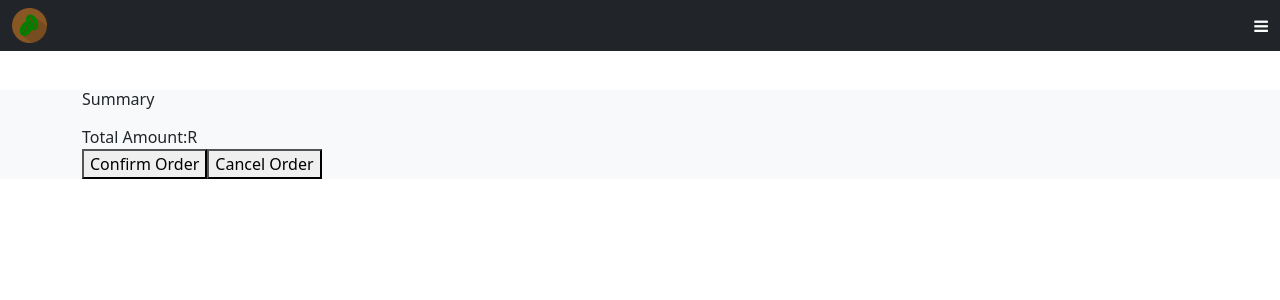
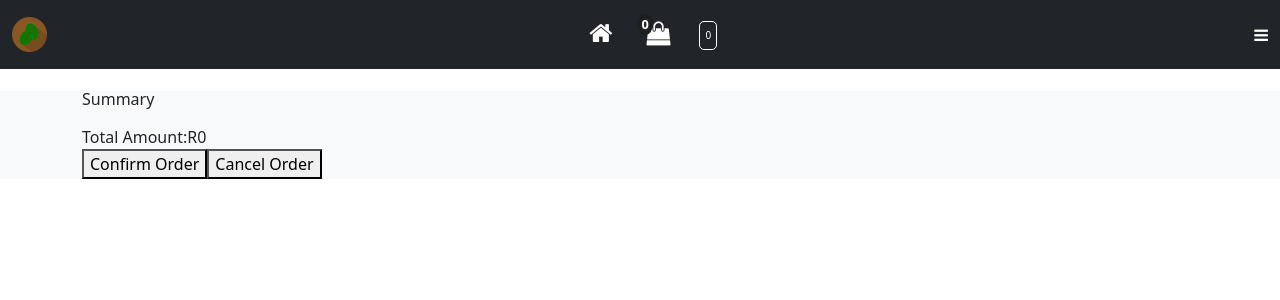
Before and after one commit to Lukhokinase/Angular, an Angular app in the folder my-shop/: page /Checkout in a window 1280 px wide. Shown: the top 300 px of the page. Built offline with nearby package versions, Linux system fonts and the light colour scheme.

Commit message:
view one

```diff
--- a/my-shop/src/app/Components/godcart/godcart.component.html
+++ b/my-shop/src/app/Components/godcart/godcart.component.html
@@ -35,7 +35,7 @@
                                                 <ul>
                                                     <!-- {{ item.name }} -->
                                                     <button (click)="decrementQuantity(item)">-</button>
-                                                    {{ item.qty }}
+                                                    {{ item.quantity }}
                                                     <button (click)="incrementQuantity(item, 1)">+</button>
 
                                                     <button (click)="delete(item)">x</button>
--- a/my-shop/src/app/Components/godcart/godcart.component.ts
+++ b/my-shop/src/app/Components/godcart/godcart.component.ts
@@ -20,8 +20,8 @@ export class GodcartComponent implements OnInit{
    this.items
    this.getAllItem()
    this.calcTotal()
-   const user = this.tokenStorage.getUser()
-   this.userId = user.id
+  //  const user = this.tokenStorage.getUser()
+  //  this.userId = user.id
   }
 
 
@@ -29,6 +29,7 @@ export class GodcartComponent implements OnInit{
 
     return this.bagService.getAllItems()
   }
+
   calcTotal() {
     this.totalAmount = 0
     this.items.forEach((item: {quantity: number, price: number}) => {
@@ -36,14 +37,18 @@ export class GodcartComponent implements OnInit{
 
     return this.items.reduce((acc: any, products: { num: any; }) => (acc += products.num), 0);
   });
-    localStorage.setItem('CartItems', JSON.stringify(this.items))
-    localStorage.setItem('TotalAmount',JSON.stringify(this.totalAmount))
+
+    // localStorage.setItem('CartItems', JSON.stringify(this.items))
+    // localStorage.setItem('TotalAmount',JSON.stringify(this.totalAmount))
 }
 
 
   delete(i:number){
     this.items.splice(i,1);
     this.calcTotal();
+
+    // localStorage.setItem('CartItems', JSON.stringify(this.items))
+    // localStorage.setItem('TotalAmount',JSON.stringify(this.totalAmount))
   }
 
 
--- a/my-shop/src/app/Components/godcheckout/godcheckout.component.ts
+++ b/my-shop/src/app/Components/godcheckout/godcheckout.component.ts
@@ -9,11 +9,11 @@ import { TokenService } from 'src/app/services/token.service';
 })
 export class GodcheckoutComponent implements OnInit {
 
-items = JSON.parse(`${localStorage.getItem('CartItems')}`)
+items = JSON.parse(`${localStorage.getItem('items')}`)
 count = JSON.parse(`${localStorage.getItem('Count')}`)
 userId:any
 //items: any
-totalAmount = JSON.parse(`${localStorage.getItem('TotalAmount')}`)
+totalAmount = this.bagService.totAmount
 
 
   constructor(private bagService: BagService, private tokenService: TokenService){}
--- a/my-shop/src/app/Components/navbar/navbar.component.html
+++ b/my-shop/src/app/Components/navbar/navbar.component.html
@@ -7,7 +7,7 @@
         <span class="navbar-toggler-icon"></span>
       </button> -->
 
-      <div class="expand  d-block d-md-none justify-content-center" id="navbarsExample08">
+      <div class="expand  d-block justify-content-center" id="navbarsExample08">
         <ul class="navbar-nav">
           <li class="nav-item me-2">
             <a class="nav-link" aria-current="page" href="#">
@@ -16,12 +16,14 @@
           </li>
           <li class="nav-item me-2 ">
             <a class="nav-link bag" routerLink="/Cart" >
-                <i class="fa fa-shopping-bag" aria-hidden="true"></i><span class="badge badge-light">{{cartCount | async}}</span>
+                <i class="fa fa-shopping-bag" aria-hidden="true">
+
+                </i><span class="badge badge-light">{{cartCount | async}}</span>
             </a>
           </li>
           <li class="nav-item">
             <a class="nav-link tot" href="#">
-                <i><span class="total">{{cartTotal |async | currency:'R' }}</span></i>
+                <i><span class="total">{{cartTotal |async  }}</span></i>
             </a>
           </li>
 
--- a/my-shop/src/app/Components/navbar/navbar.component.ts
+++ b/my-shop/src/app/Components/navbar/navbar.component.ts
@@ -23,8 +23,8 @@ export class NavbarComponent implements OnInit{
   ngOnInit(): void {
     this.cartCount = this.cartService.getCount();
     this.cartTotal = this.cartService.getTotal();
-    //this.cartTotal;
-    //this.cartCount;
+    this.cartTotal;
+    this.cartCount;
     this.isLoggedIn = !!this.tokenStorage.getToken()
 
     if(this.isLoggedIn){
@@ -32,6 +32,9 @@ export class NavbarComponent implements OnInit{
     this.username = user.username
     console.log(this.username)
   }
+  localStorage.setItem('CartItems', JSON.stringify(this.cartCount))
+  localStorage.setItem('TotalAmount',JSON.stringify(this.cartTotal))
+
   }
 
 
--- a/my-shop/src/app/Components/payment/payment.component.ts
+++ b/my-shop/src/app/Components/payment/payment.component.ts
@@ -1,4 +1,5 @@
 import { Component } from '@angular/core';
+
 
 @Component({
   selector: 'app-payment',
@@ -9,12 +10,10 @@ export class PaymentComponent {
 
 
   totalItems = JSON.parse(`${localStorage.getItem('items')}`)
+
   items: any
-  totalAmount = JSON.parse(`${localStorage.getItem('totalAmount')}`)
-    ngOnInit(): void {
-      this.totalItems
-      this.items =this.totalItems.length
-    }
 
+  totalAmount= JSON.parse(`${localStorage.getItem('items')}`)
 
+  constructor(){}
 }
--- a/my-shop/src/app/Components/viewone/viewone.component.html
+++ b/my-shop/src/app/Components/viewone/viewone.component.html
@@ -6,7 +6,7 @@
         <div class="container px-4 px-lg-5 my-5">
             <div class="row gx-4 gx-lg-5 align-items-center">
                 <div class="col-md-6">
-                    <!-- <img class="card-img-top mb-5 mb-md-0" src="{{product.picture}}" alt="..."> -->
+                    <img class="card-img-top mb-5 mb-md-0" src="{{product.picture}}" alt="...">
                 </div>
                 <div class="col-md-6" *ngIf = "product">
 
--- a/my-shop/src/app/Components/viewone/viewone.component.ts
+++ b/my-shop/src/app/Components/viewone/viewone.component.ts
@@ -13,7 +13,7 @@ export class ViewoneComponent implements OnInit{
   product:any
   items= this.bagService.items
   // bagService: any;
-  constructor( private route: ActivatedRoute, private bagService : BagService, private productService: ProductsService){
+  constructor( private route: ActivatedRoute, private bagService : BagService, private productService: ProductsService ){
 
   }
   ngOnInit(): void {
@@ -32,8 +32,7 @@ export class ViewoneComponent implements OnInit{
   getItem(): void {
     const id = this.route.snapshot.params['id']
     // console.log(id)
-    this.productService.getOne(id)
-    // .subscribe(item => this.product = item);
+    this.productService.getOne(id).subscribe(item => this.product = item);
   }
 
 }
--- a/my-shop/src/app/services/bag.service.ts
+++ b/my-shop/src/app/services/bag.service.ts
@@ -53,8 +53,8 @@ addToCart(product: any ) {
   this.totAmount = 0
   this.items.forEach((item:any) => {
     this.totAmount += (item.price * item.quantity)
-    //this.cartTotal.next(this.totAmount);
-    console.log(this.totAmount)
+    this.cartTotal.next(this.totAmount);
+    // console.log(this.totAmount)
     localStorage.setItem('TotalAmount',JSON.stringify(this.totAmount))
   })
 
--- a/my-shop/src/app/services/products.service.ts
+++ b/my-shop/src/app/services/products.service.ts
@@ -25,7 +25,7 @@ export class ProductsService {
   };
 
   getOne(id:any): Observable<Item> {
-    return this.http.get<Item>(apiUrl+ '/'+ id)
+    return this.http.get<Item>(apiUrl+ id)
   }
 
   deleteOne(id: any):Observable<any>{
```
